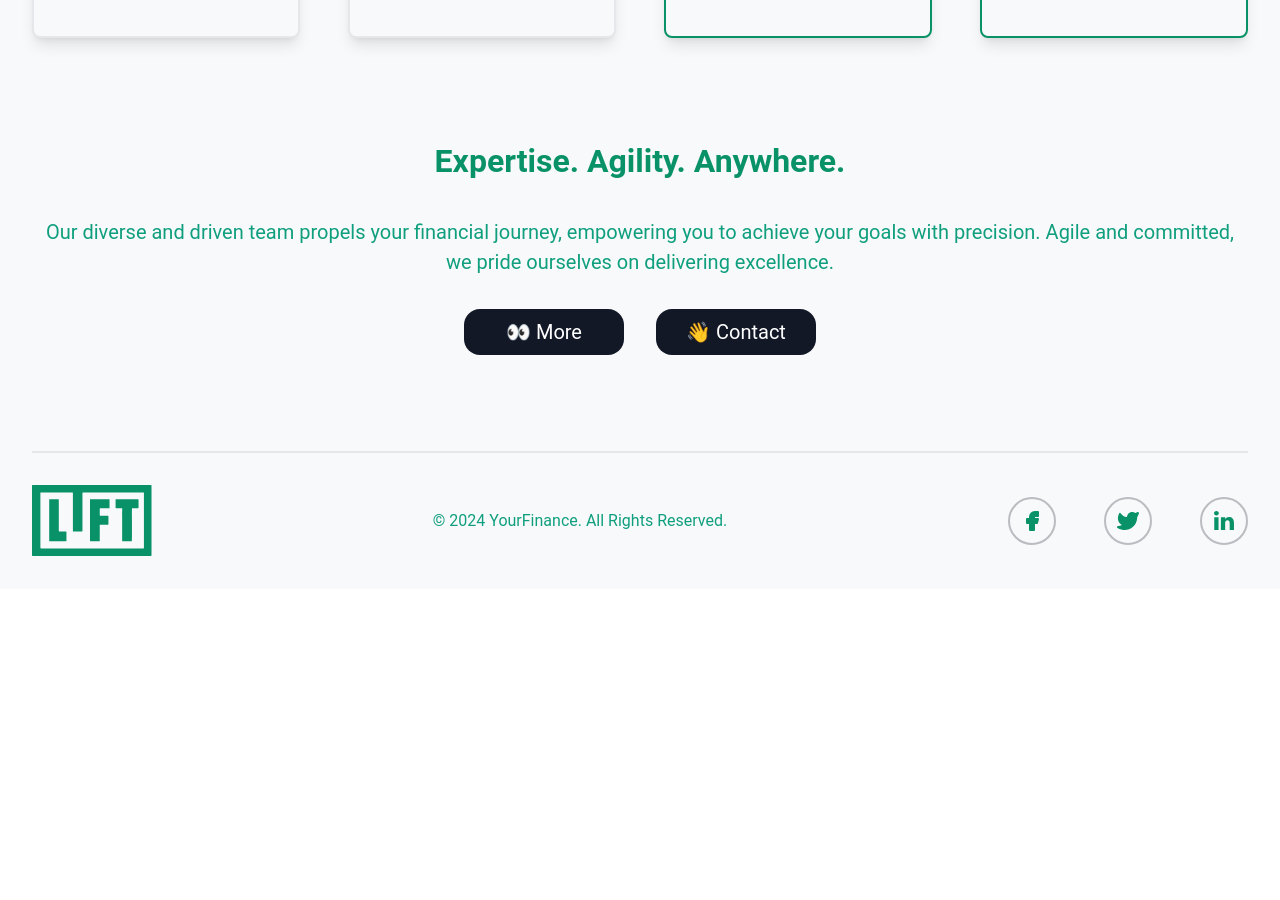
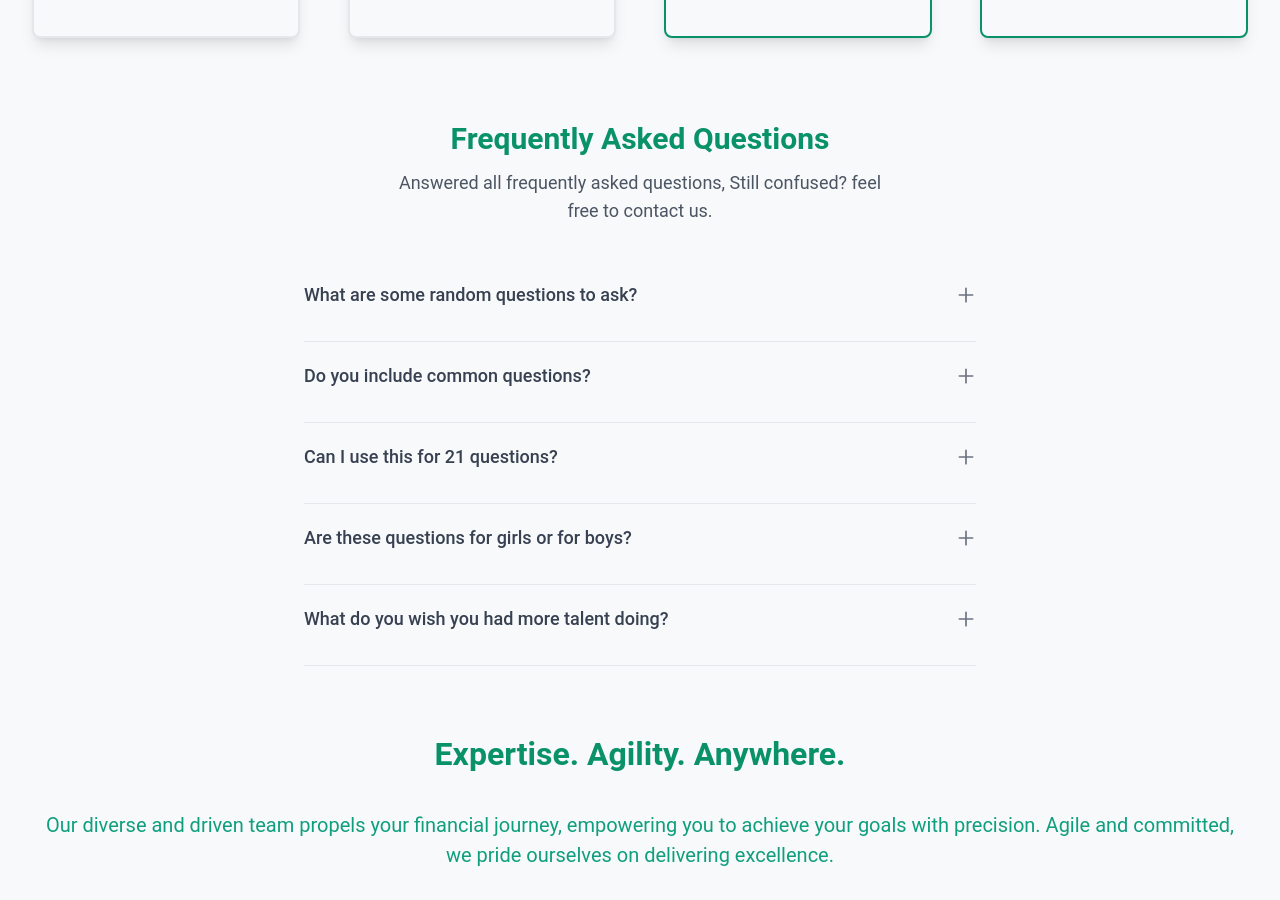
Before and after one commit to Dufyz/your-finance, a Next.js app in the folder apps/landing-page/: page / in a window 1280 px wide. Shown: the part 2183-3083 px from the top of the page. Before the commit the page ends 2772 px from the top, so only its background shows below. Built offline with nearby package versions, Linux system fonts and the light colour scheme.

Commit message:
Add FAQs section to landing page

```diff
--- /dev/null
+++ b/apps/landing-page/src/components/Global/FaqsCard/index.tsx
@@ -0,0 +1,68 @@
+import { useRef, useState } from "react";
+
+const FaqsCard = (props: { faqsList: any; idx: any }) => {
+  const answerElRef = useRef();
+  const [state, setState] = useState(false);
+  const [answerH, setAnswerH] = useState("0px");
+  const { faqsList, idx } = props;
+
+  const handleOpenAnswer = () => {
+    const answerElH = answerElRef?.current?.childNodes[0].offsetHeight;
+    setState(!state);
+    setAnswerH(`${answerElH + 20}px`);
+  };
+
+  return (
+    <div
+      className="space-y-3 mt-5 overflow-hidden border-b"
+      key={idx}
+      onClick={handleOpenAnswer}
+    >
+      <h4 className="cursor-pointer pb-5 flex items-center justify-between text-lg text-gray-700 font-medium">
+        {faqsList.q}
+        {state ? (
+          <svg
+            xmlns="http://www.w3.org/2000/svg"
+            className="h-5 w-5 text-gray-500 ml-2"
+            fill="none"
+            viewBox="0 0 24 24"
+            stroke="currentColor"
+          >
+            <path
+              stroke-linecap="round"
+              stroke-linejoin="round"
+              stroke-width="2"
+              d="M20 12H4"
+            />
+          </svg>
+        ) : (
+          <svg
+            xmlns="http://www.w3.org/2000/svg"
+            className="h-5 w-5 text-gray-500 ml-2"
+            fill="none"
+            viewBox="0 0 24 24"
+            stroke="currentColor"
+          >
+            <path
+              strokeLinecap="round"
+              strokeLinejoin="round"
+              strokeWidth={2}
+              d="M12 4v16m8-8H4"
+            />
+          </svg>
+        )}
+      </h4>
+      <div
+        ref={answerElRef}
+        className="duration-300"
+        style={state ? { height: answerH } : { height: "0px" }}
+      >
+        <div>
+          <p className="text-gray-500">{faqsList.a}</p>
+        </div>
+      </div>
+    </div>
+  );
+};
+
+export default FaqsCard;
--- a/apps/landing-page/src/pages/index.tsx
+++ b/apps/landing-page/src/pages/index.tsx
@@ -3,6 +3,7 @@ import Image from "next/image";
 
 import PriceCard from "@/components/Global/PriceCard";
 import SocialIcon from "@/components/Global/SocialIcon";
+import FaqsCard from "@/components/Global/FaqsCard";
 
 const pricesCards = {
   free: {
@@ -75,6 +76,29 @@ const pricesCards = {
   },
 };
 
+const faqsList = [
+  {
+    q: "What are some random questions to ask?",
+    a: "That's exactly the reason we created this random question generator. There are hundreds of random questions to choose from so you're able to find the perfect random question.",
+  },
+  {
+    q: "Do you include common questions?",
+    a: "This generator doesn't include most common questions. The thought is that you can come up with common questions on your own so most of the questions in this generator.",
+  },
+  {
+    q: "Can I use this for 21 questions?",
+    a: "Yes! there are two ways that you can use this question generator depending on what you're after. You can indicate that you want 21 questions generated.",
+  },
+  {
+    q: "Are these questions for girls or for boys?",
+    a: "The questions in this generator are gender neutral and can be used to ask either male of females (or any other gender the person identifies with).",
+  },
+  {
+    q: "What do you wish you had more talent doing?",
+    a: "If you've been searching for a way to get random questions, you've landed on the correct webpage. We created the Random Question Generator to ask you as many random questions as your heart desires.",
+  },
+];
+
 export default function Home() {
   return (
     <RootLayout>
@@ -101,7 +125,6 @@ export default function Home() {
           </div>
         </div>
       </section>
-
       <section
         className="p-[32px] min-h-[75vh] flex items-center justify-center"
         id="about"
@@ -202,7 +225,6 @@ export default function Home() {
           </div>
         </div>
       </section>
-
       <section
         className="p-[32px] min-h-[100vh] w-full max-w-main-content mx-auto flex flex-col items-start justify-center gap-[48px]"
         id="plans"
@@ -215,6 +237,23 @@ export default function Home() {
           <PriceCard {...pricesCards.monthly} />
           <PriceCard {...pricesCards.yearly} border />
           <PriceCard {...pricesCards.lifetime} border />
+        </div>
+      </section>
+
+      <section className="leading-relaxed max-w-full -xl mt-12 mx-auto px-4 md:px-8">
+        <div className="space-y-3 text-center">
+          <h1 className="text-3xl text-title-primary font-semibold">
+            Frequently Asked Questions
+          </h1>
+          <p className="text-gray-600 max-w-lg mx-auto text-lg">
+            Answered all frequently asked questions, Still confused? feel free
+            to contact us.
+          </p>
+        </div>
+        <div className="mt-14 max-w-2xl mx-auto">
+          {faqsList.map((item, idx) => (
+            <FaqsCard idx={idx} faqsList={item} />
+          ))}
         </div>
       </section>
 
```
